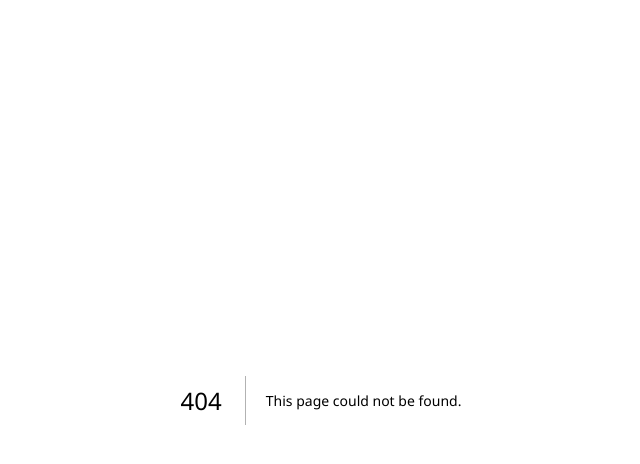
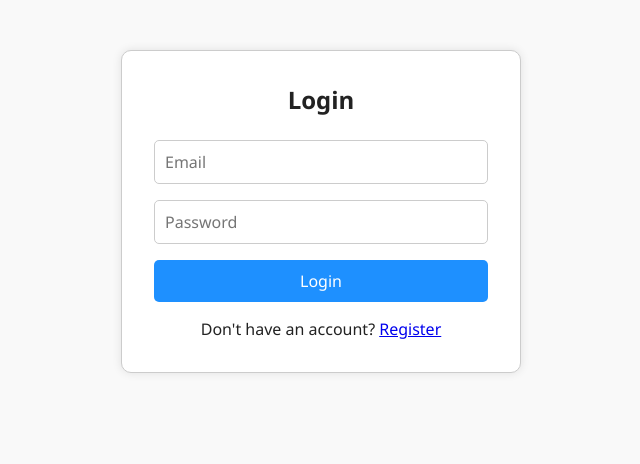
Before and after one commit to sahilwebdev21/E-LearnMate, a Next.js app in the folder frontend/: page /auth/login in a window 1280 px wide. Before the commit this address had no page. Shown: the top 464 px of the page, without its empty margins (319-959 px from the left). Built offline with nearby package versions, Linux system fonts and the light colour scheme.

Commit message:
`Built login and register pages (UI only)`

```diff
--- /dev/null
+++ b/frontend/src/app/auth/login/page.tsx
@@ -0,0 +1,18 @@
+'use client'
+
+import React from 'react'
+import Link from 'next/link'
+
+export default function LoginPage() {
+  return (
+    <div className="auth-container">
+      <h2>Login</h2>
+      <form className="auth-form">
+        <input type="email" placeholder="Email" required />
+        <input type="password" placeholder="Password" required />
+        <button type="submit">Login</button>
+      </form>
+      <p>Don&apos;t have an account? <Link href="/auth/register">Register</Link></p>
+    </div>
+  )
+}
--- a/frontend/src/app/globals.css
+++ b/frontend/src/app/globals.css
@@ -9,3 +9,51 @@ body {
   background-color: #f9f9f9;
   color: #222;
 }
+
+/* login & register */
+.auth-container {
+  max-width: 400px;
+  margin: 50px auto;
+  padding: 2rem;
+  border: 1px solid #ccc;
+  border-radius: 10px;
+  background: #fff;
+  box-shadow: 0 0 10px rgba(0, 0, 0, 0.1);
+}
+
+.auth-container h2 {
+  text-align: center;
+  margin-bottom: 1.5rem;
+}
+
+.auth-form {
+  display: flex;
+  flex-direction: column;
+  gap: 1rem;
+}
+
+.auth-form input {
+  padding: 10px;
+  font-size: 16px;
+  border: 1px solid #ccc;
+  border-radius: 5px;
+}
+
+.auth-form button {
+  padding: 10px;
+  background-color: #1e90ff;
+  color: white;
+  border: none;
+  font-size: 16px;
+  border-radius: 5px;
+  cursor: pointer;
+}
+
+.auth-form button:hover {
+  background-color: #0f78d1;
+}
+
+.auth-container p {
+  margin-top: 1rem;
+  text-align: center;
+}
```
Also changed, not shown: frontend/src/app/auth/register/page.tsx (added, +20 -0 lines).
